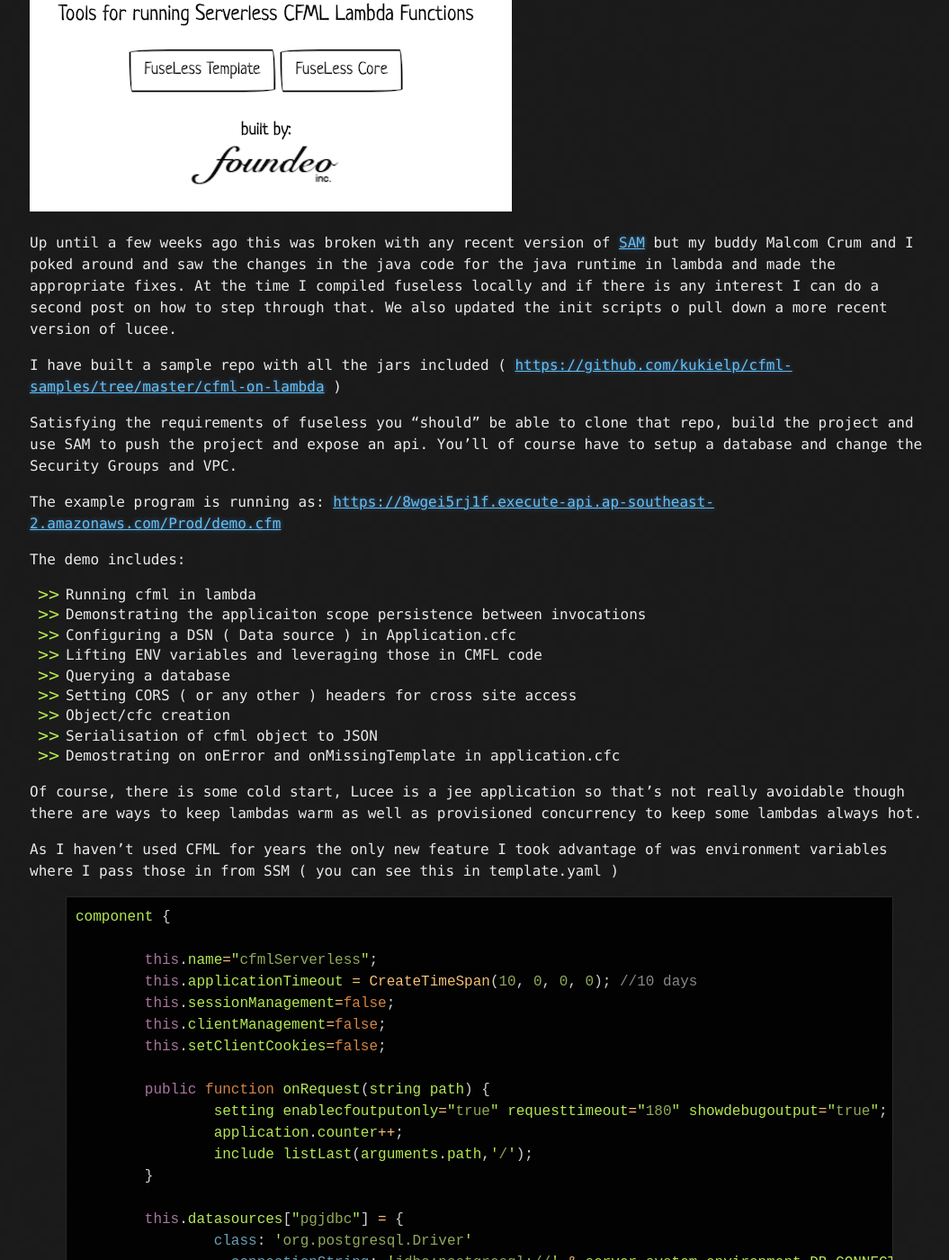
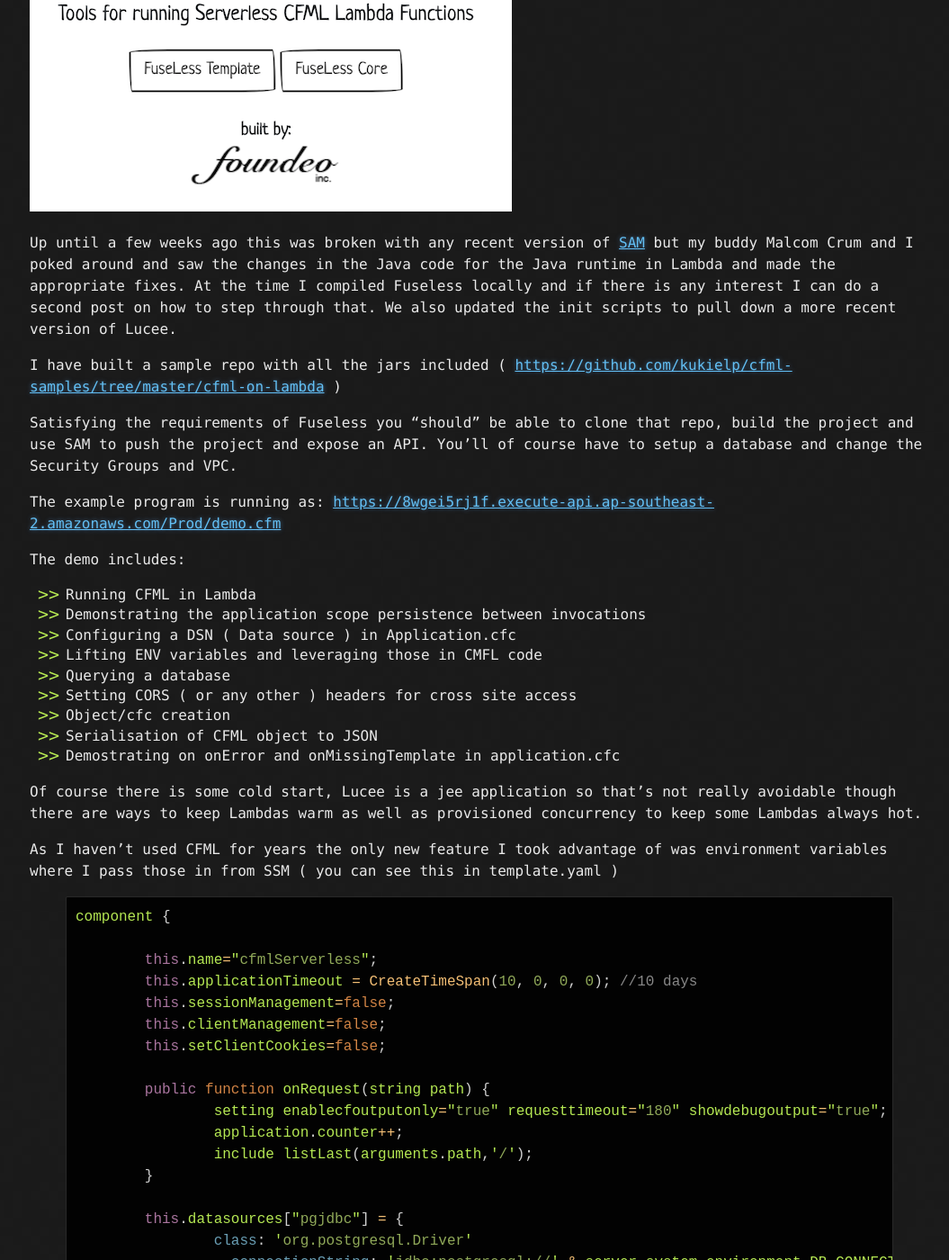
Before and after one commit to kukielp/sample-blog, a Jekyll site: the page built from _posts/2020-06-19-CFML-Lucee-in-Lambda-with-APIGateway.md, in a window 1280 px wide and 1400 px high, scrolled down 1116 px. Shown: the whole window at 90% size, without its empty margins (107-1162 px from the left). Built offline with Jekyll 4.4.1, drawn with Linux system fonts in a browser that asks for light colours; a script that is not in the unit is left out; some of the changed text lies outside the part shown.

Commit message:
Update 2020-06-19-CFML-Lucee-in-Lambda-with-APIGateway.md

```diff
--- a/_posts/2020-06-19-CFML-Lucee-in-Lambda-with-APIGateway.md
+++ b/_posts/2020-06-19-CFML-Lucee-in-Lambda-with-APIGateway.md
@@ -5,37 +5,37 @@ date:   2020-06-19 19:18:01 +1000
 categories: aws lambda apigateway cfml lucee
 ---
 
-In a previous life I had worked on some Coldfusion projects, it was an interesting language if you are not familiar you can read about the language itself [here](https://en.wikipedia.org/wiki/ColdFusion_Markup_Language).  ColdFusion is owened, built and supported by Adobe, though along the way a few open source CFML engines, Lucee, OpenDB and many years ago one or 2 more half implemented engines.
+In a previous life I had worked on some Coldfusion projects. It was an interesting language, if you are not familiar you can read about the language itself [here](https://en.wikipedia.org/wiki/ColdFusion_Markup_Language).  ColdFusion is owned, built and supported by Adobe, though along the way a few open source CFML engines, Lucee, OpenDB and many years ago one or 2 more half implemented engines.
 
-Interestingly in 2009 OpenBD was is a state where it was deployable to the cloud via Google App engine, it's hard to believe this was 11 years ago but here is a video I took on My 2008 Mac Book.  I don’t remember much about it but there was no file system and there was a Virtual File System what used DataStore.
+Interestingly in 2009 OpenBD was in a state where it was deployable to the cloud via Google App engine, it's hard to believe this was 11 years ago but here is a video I took on My 2008 Mac Book.  I don’t remember much about it but there was no file system and there was a Virtual File System that used DataStore.
 https://youtu.be/BFJF_0BGIS8
 
 <iframe width="600" height="400" src="https://www.youtube.com/embed/BFJF_0BGIS8" frameborder="0" allow="accelerometer; autoplay; encrypted-media; gyroscope; picture-in-picture" allowfullscreen></iframe>
 
-Nostalgia aside fast-forward 11 years and [Lucee](https://lucee.org/) by far is the most dominant Open Source implementation and has the ability to run CFML in AWS Lambda leveraging [Fuseless](https://fuseless.org/).
+Nostalgia aside fast-forward 11 years and [Lucee](https://lucee.org/) is by far the most dominant Open Source implementation and has the ability to run CFML in AWS Lambda leveraging [Fuseless](https://fuseless.org/).
 
 ![Function](/assets/post/2020-06-19-CFML-Lucee-in-Lambda-with-APIGateway/fuseless.png "Function")
 
-Up until a few weeks ago this was broken with any recent version of [SAM](https://docs.aws.amazon.com/serverless-application-model/latest/developerguide/what-is-sam.html) but my buddy Malcom Crum and I poked around and saw the changes in the java code for the java runtime in lambda and made the appropriate fixes.  At the time I compiled fuseless locally and if there is any interest I can do a second post on how to step through that.  We also updated the init scripts o pull down a more recent version of lucee.
+Up until a few weeks ago this was broken with any recent version of [SAM](https://docs.aws.amazon.com/serverless-application-model/latest/developerguide/what-is-sam.html) but my buddy Malcom Crum and I poked around and saw the changes in the Java code for the Java runtime in Lambda and made the appropriate fixes.  At the time I compiled Fuseless locally and if there is any interest I can do a second post on how to step through that.  We also updated the init scripts to pull down a more recent version of Lucee.
 
 I have built a sample repo with all the jars included ( [https://github.com/kukielp/cfml-samples/tree/master/cfml-on-lambda](https://github.com/kukielp/cfml-samples/tree/master/cfml-on-lambda) )
 
-Satisfying the requirements of fuseless you "should" be able to clone that repo, build the project and use SAM to push the project and expose an api.  You'll of course have to setup a database and change the Security Groups and VPC.
+Satisfying the requirements of Fuseless you "should" be able to clone that repo, build the project and use SAM to push the project and expose an API.  You'll of course have to setup a database and change the Security Groups and VPC.
 
 The example program is running as:  [https://8wgei5rj1f.execute-api.ap-southeast-2.amazonaws.com/Prod/demo.cfm](https://8wgei5rj1f.execute-api.ap-southeast-2.amazonaws.com/Prod/demo.cfm)
 
 The demo includes:
-- Running cfml in lambda
-- Demonstrating the applicaiton scope persistence between invocations
+- Running CFML in Lambda
+- Demonstrating the application scope persistence between invocations
 - Configuring a DSN ( Data source ) in Application.cfc
 - Lifting ENV variables and leveraging those in CMFL code
 - Querying a database
 - Setting CORS ( or any other ) headers for cross site access
 - Object/cfc creation
-- Serialisation of cfml object to JSON
+- Serialisation of CFML object to JSON
 - Demostrating on onError and onMissingTemplate in application.cfc
 
-Of course, there is some cold start, Lucee is a jee application so that’s not really avoidable though there are ways to keep lambdas warm as well as provisioned concurrency to keep some lambdas always hot.
+Of course there is some cold start, Lucee is a jee application so that’s not really avoidable though there are ways to keep Lambdas warm as well as provisioned concurrency to keep some Lambdas always hot.
 
 As I haven’t used CFML for years the only new feature I took advantage of was environment variables where I pass those in from SSM ( you can see this in template.yaml )
 
@@ -106,7 +106,7 @@ component {
 }
 {% endhighlight %}
 
-Setting the headers for CORS was simple in cfml.  While this demo runs on the same page while testing the html, I was running the HTML page locally calling the remote endpoints on lambda.
+Setting the headers for CORS was simple in CFML.  While this demo runs on the same page while testing the HTML, I was running the HTML page locally calling the remote endpoints on Lambda.
 
 {% highlight xml %}
 <cfheader name="Access-Control-Allow-Origin" value="*" />
```
Also changed, not shown: other parts of _posts/2020-06-19-CFML-Lucee-in-Lambda-with-APIGateway.md (+2 -2 lines).
